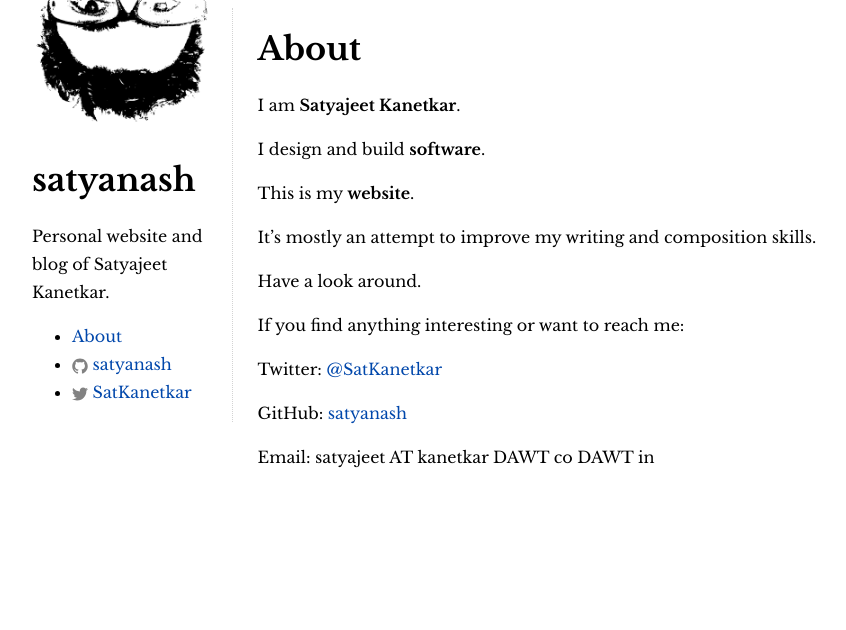
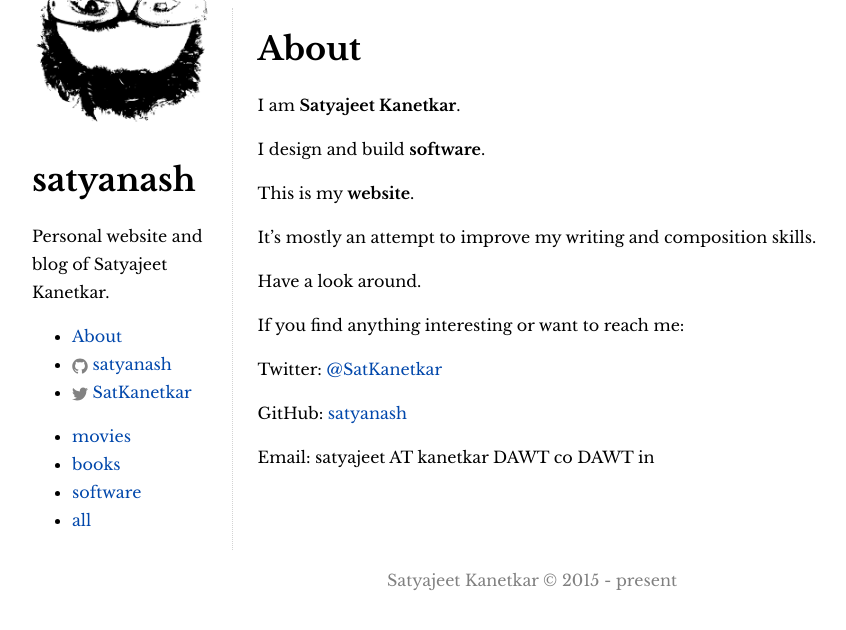
Before and after one commit to satyanash/satyanash.github.io, a Jekyll site: the page built from about.md, in a window 1280 px wide. Shown: the top 630 px of the page, without its empty margins (108-954 px from the left). Built offline with Jekyll 4.4.1, drawn with Linux system fonts in a browser that asks for light colours.

Commit message:
add tag bar

```diff
--- a/_includes/footer.html
+++ b/_includes/footer.html
@@ -1,23 +1,20 @@
+
 <footer class="site-footer">
-
-  <div class="wrapper">
-
-    <h2 class="footer-heading">{{ site.title }}</h2>
-
-    <div class="footer-col-wrapper">
-      <div class="footer-col  footer-col-1">
-        <ul class="contact-list">
-          <li>{{ site.title }}</li>
-          <li><a href="mailto:{{ site.email }}">{{ site.email }}</a></li>
+	<!--
+	<ul>
+		{% for page in site.pages %}
+		{% if page.title %}
+		<li>
+			<a href="{{ page.url | prepend: site.baseurl }}">{{ page.title }}</a>
+		</li>
+		{% endif %}
+		{% endfor %}
 	</ul>
-      </div>
-
-      <div class="footer-col  footer-col-2">
-        <ul class="social-media-list">
+	<ul>
 		{% if site.github_username %}
 		<li>
-            <a href="https://github.com/{{ site.github_username }}">
-              <span class="icon  icon--github">
+			<a href="https://github.com/{{ site.github_username }}" target="_blank">
+				<span class="icon">
 					<svg viewBox="0 0 16 16">
 						<path fill="#828282" d="M7.999,0.431c-4.285,0-7.76,3.474-7.76,7.761 c0,3.428,2.223,6.337,5.307,7.363c0.388,0.071,0.53-0.168,0.53-0.374c0-0.184-0.007-0.672-0.01-1.32 c-2.159,0.469-2.614-1.04-2.614-1.04c-0.353-0.896-0.862-1.135-0.862-1.135c-0.705-0.481,0.053-0.472,0.053-0.472 c0.779,0.055,1.189,0.8,1.189,0.8c0.692,1.186,1.816,0.843,2.258,0.645c0.071-0.502,0.271-0.843,0.493-1.037 C4.86,11.425,3.049,10.76,3.049,7.786c0-0.847,0.302-1.54,0.799-2.082C3.768,5.507,3.501,4.718,3.924,3.65 c0,0,0.652-0.209,2.134,0.796C6.677,4.273,7.34,4.187,8,4.184c0.659,0.003,1.323,0.089,1.943,0.261 c1.482-1.004,2.132-0.796,2.132-0.796c0.423,1.068,0.157,1.857,0.077,2.054c0.497,0.542,0.798,1.235,0.798,2.082 c0,2.981-1.814,3.637-3.543,3.829c0.279,0.24,0.527,0.713,0.527,1.437c0,1.037-0.01,1.874-0.01,2.129 c0,0.208,0.14,0.449,0.534,0.373c3.081-1.028,5.302-3.935,5.302-7.362C15.76,3.906,12.285,0.431,7.999,0.431z"/>
 					</svg>
@@ -27,14 +24,12 @@
 			</a>
 		</li>
 		{% endif %}
-
 		{% if site.twitter_username %}
 		<li>
-            <a href="https://twitter.com/{{ site.twitter_username }}">
-              <span class="icon  icon--twitter">
+			<a href="https://twitter.com/{{ site.twitter_username }}" target="_blank">
+				<span class="icon">
 					<svg viewBox="0 0 16 16">
-                  <path fill="#828282" d="M15.969,3.058c-0.586,0.26-1.217,0.436-1.878,0.515c0.675-0.405,1.194-1.045,1.438-1.809
-                  c-0.632,0.375-1.332,0.647-2.076,0.793c-0.596-0.636-1.446-1.033-2.387-1.033c-1.806,0-3.27,1.464-3.27,3.27 c0,0.256,0.029,0.506,0.085,0.745C5.163,5.404,2.753,4.102,1.14,2.124C0.859,2.607,0.698,3.168,0.698,3.767 c0,1.134,0.577,2.135,1.455,2.722C1.616,6.472,1.112,6.325,0.671,6.08c0,0.014,0,0.027,0,0.041c0,1.584,1.127,2.906,2.623,3.206 C3.02,9.402,2.731,9.442,2.433,9.442c-0.211,0-0.416-0.021-0.615-0.059c0.416,1.299,1.624,2.245,3.055,2.271 c-1.119,0.877-2.529,1.4-4.061,1.4c-0.264,0-0.524-0.015-0.78-0.046c1.447,0.928,3.166,1.469,5.013,1.469 c6.015,0,9.304-4.983,9.304-9.304c0-0.142-0.003-0.283-0.009-0.423C14.976,4.29,15.531,3.714,15.969,3.058z"/>
+						<path fill="#828282" d="M15.969,3.058c-0.586,0.26-1.217,0.436-1.878,0.515c0.675-0.405,1.194-1.045,1.438-1.809 c-0.632,0.375-1.332,0.647-2.076,0.793c-0.596-0.636-1.446-1.033-2.387-1.033c-1.806,0-3.27,1.464-3.27,3.27 c0,0.256,0.029,0.506,0.085,0.745C5.163,5.404,2.753,4.102,1.14,2.124C0.859,2.607,0.698,3.168,0.698,3.767 c0,1.134,0.577,2.135,1.455,2.722C1.616,6.472,1.112,6.325,0.671,6.08c0,0.014,0,0.027,0,0.041c0,1.584,1.127,2.906,2.623,3.206 C3.02,9.402,2.731,9.442,2.433,9.442c-0.211,0-0.416-0.021-0.615-0.059c0.416,1.299,1.624,2.245,3.055,2.271 c-1.119,0.877-2.529,1.4-4.061,1.4c-0.264,0-0.524-0.015-0.78-0.046c1.447,0.928,3.166,1.469,5.013,1.469 c6.015,0,9.304-4.983,9.304-9.304c0-0.142-0.003-0.283-0.009-0.423C14.976,4.29,15.531,3.714,15.969,3.058z"/>
 					</svg>
 				</span>
 
@@ -42,14 +37,8 @@
 			</a>
 		</li>
 		{% endif %}
-        </ul>
-      </div>
-
-      <div class="footer-col  footer-col-3">
-        <p class="text">{{ site.description }}</p>
-      </div>
-    </div>
-
-  </div>
-
+	</ul>-->
+	<p>
+		Satyajeet Kanetkar &copy; 2015 - present
+	</p>
 </footer>
--- a/_includes/header.html
+++ b/_includes/header.html
@@ -1,15 +1,5 @@
 <header class="site-header">
-
-	<!--
-	<a href="{{ site.baseurl }}/">
-		<div class="brand-icon">
-			<img src="https://pbs.twimg.com/profile_images/598186442997673985/qitPrLmk.png"/>
-		</div>
-	</a>
-	-->
-
-	<div class="header-content">
-		<img src="/upsdown_satkan.png" style="max-width:180px;transform:translateY(-8px);"/>
+		<img src="/upsdown_satkan.png" style="max-width:180px;transform:translateY(-8px);" title="Satyajeet Kanetkar"/>
 		<h1>
 			<a href="{{ site.baseurl }}/">
 				{{ site.title }}
@@ -58,5 +48,20 @@
 				{% endif %}
 			</ul>
 		</nav>
-	</div>
+		<nav class="tag-bar">
+			<ul class="tag-list">
+				<li>
+					<a href="/tags/movie-review.html">movies</a>
+				</li>
+				<li>
+					<a href="/tags/book-review.html">books</a>
+				</li>
+				<li>
+					<a href="/tags/software.html">software</a>
+				</li>
+				<li>
+					<a href="/">all</a>
+				</li>
+			</ul>
+		</nav>
 </header>
--- a/_layouts/default.html
+++ b/_layouts/default.html
@@ -8,12 +8,12 @@
 
 		<div class="wrapper">
 			{% include header.html %}
-
 			<div class="content">
 
 				{{ content }}
 
 			</div>
+			{% include footer.html %}
 		</div>
 
 	</body>
--- a/css/main.scss
+++ b/css/main.scss
@@ -10,8 +10,10 @@
 $google-chrome-blue: rgb(0,0,238);
 $cobalt-blue: #0047AB;
 
-$breakpoint-tablet: 1000px;
+$breakpoint-tablet: 1200px;
 $breakpoint-mobile: 640px;
+
+$border-style: dotted lightgray 1px;
 
 /**
  * Basic styling
@@ -69,9 +71,9 @@
 	display:inline-block;
 	vertical-align:top;
 
-	border-right: dotted lightgray 1px;
+	border-right: $border-style;
 
-	.header-content > h1 > a {
+	h1 > a {
 		color:inherit;
 	}
 
@@ -86,24 +88,9 @@
 
 	@media( max-width: $breakpoint-tablet) {
 		width:100%;
-
-		.brand-icon {
-			width: auto;
-			height: 200px;
-			display: inline-block;
-
-			img {
-				width: auto;
-				height: 100%;
-			}
-		}
-
-		.header-content {
-			display:inline-block;
-		}
-	}
-
-	@media( max-width: $breakpoint-mobile) {
+		display:block;
+		text-align:center;
+		border:none;
 
 		.brand-icon {
 			width: auto;
@@ -117,10 +104,6 @@
 			}
 		}
 
-		.header-content {
-			display:block;
-			text-align:center;
-
 		> nav ul {
 			padding:0px;
 
@@ -131,7 +114,6 @@
 
 			> li:not(:first-child):before {
 				content: '|';
-				}
 			}
 		}
 	}
@@ -153,7 +135,7 @@
 }
 
 .post-item {
-	border-bottom: dotted lightgray 1px;
+	border-bottom: $border-style;
 
 	.post-meta {
 		color:gray;
@@ -176,7 +158,7 @@
 			margin-left:auto;
 			margin-right:auto;
 			//float:right;
-			@media( max-width: $breakpoint-mobile) {
+			@media( max-width: $breakpoint-tablet) {
 				float:none;
 				max-width:100%;
 				max-height:none;
@@ -194,7 +176,7 @@
 //		}
 	}
 	.post-footer {
-		border-top: dotted lightgray 1px;
+		border-top: $border-style;
 		a {
 			color:black;
 		}
@@ -216,6 +198,22 @@
 	}
 }
 
+.site-footer {
+	width:100%;
+	//border-top: $border-style;
+	color: gray;
+
+	ul {
+		width:25%;
+		list-style-type:none;
+		display:inline-block;
+	}
+
+	> p {
+		text-align:center;
+	}
+}
+
 /**
  * Icons
  */
```
Also changed, not shown: tags/software.html (added, +11 -0 lines). Lines whose indentation alone changed are shown as unchanged.
